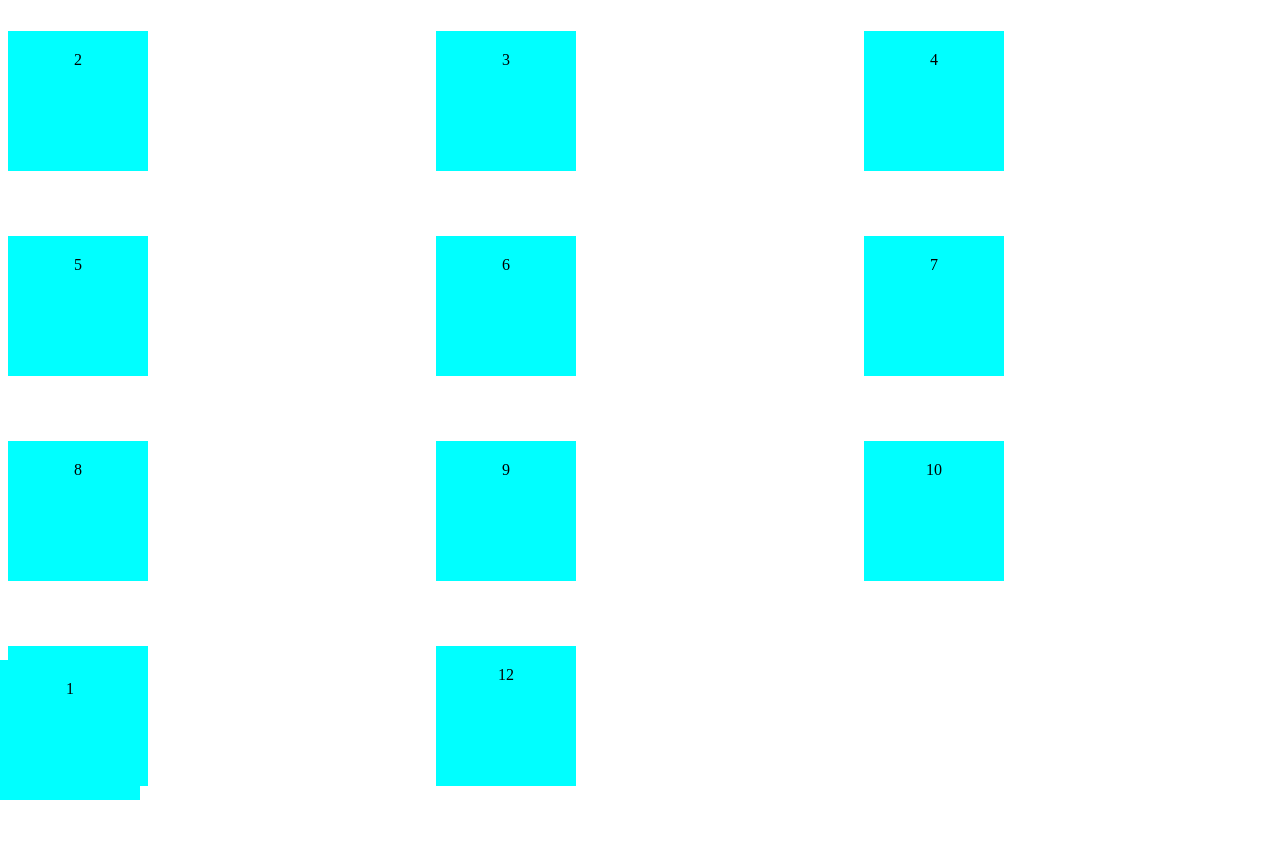
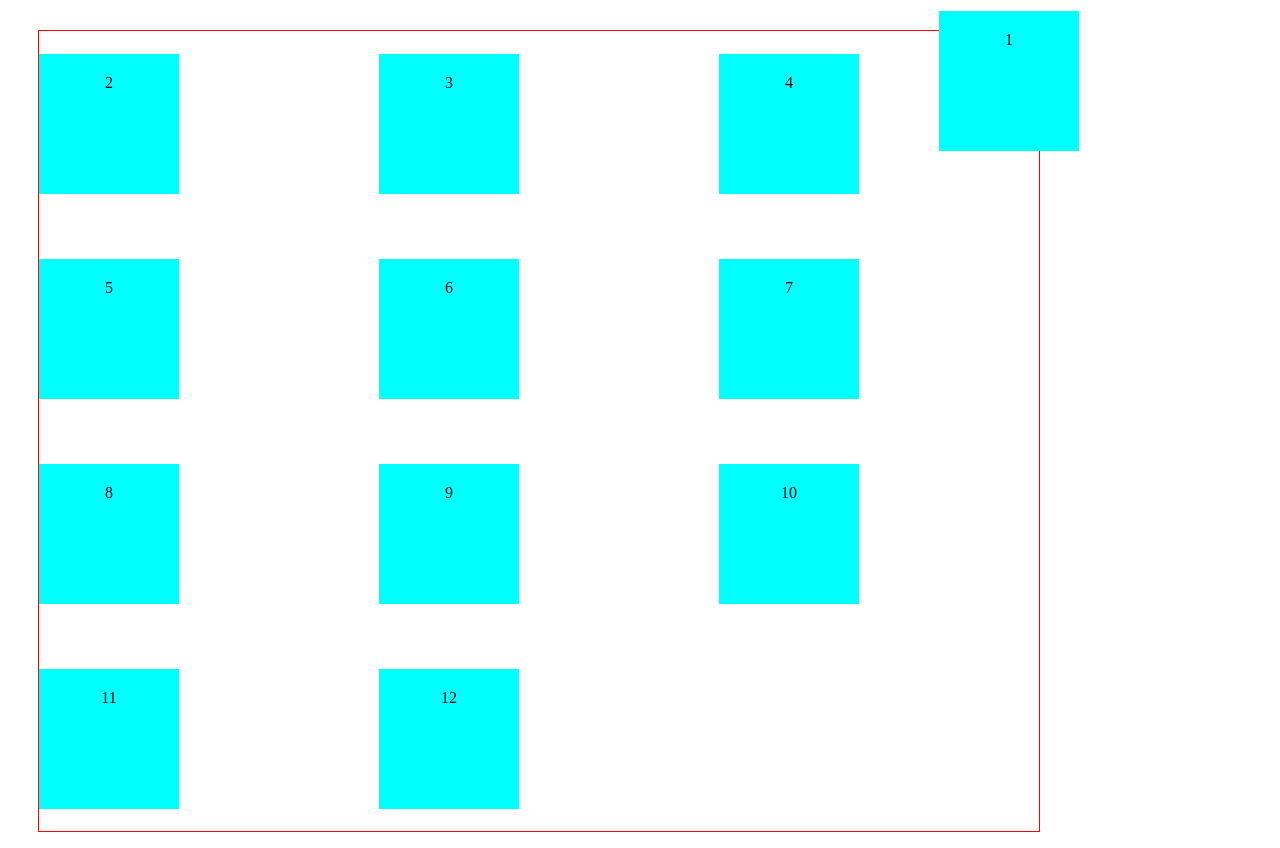
Before and after one commit to Mujahidul-Islam11/practicing-front-end, a plain HTML site: page Css/Css Position/index.html in a window 1280 px wide. Before the commit the page ends 816 px from the top, so only its background shows below. Drawn offline with Linux system fonts and the light colour scheme.

Commit message:
Learned relative parent's absolute position item

```diff
--- a/Css/Css Position/style.css
+++ b/Css/Css Position/style.css
@@ -4,6 +4,10 @@
   gap: 20px;
   align-items: center;
   height: 100vh;
+  position: relative;
+  width: 1000px;
+  border: 1px solid red;
+  margin: 30px;
 }
 
 .item {
@@ -16,8 +20,8 @@
 
 .item-1 {
   position: absolute;
-  /* top: 0;
-  right: 0; */
-  left: 0;
-  bottom: 0;
+  top: -20px;
+  right: -40px;
+  /* left: 0;
+  bottom: 0; */
 }
```
Also changed, not shown: Css/Css Position/README.md.
